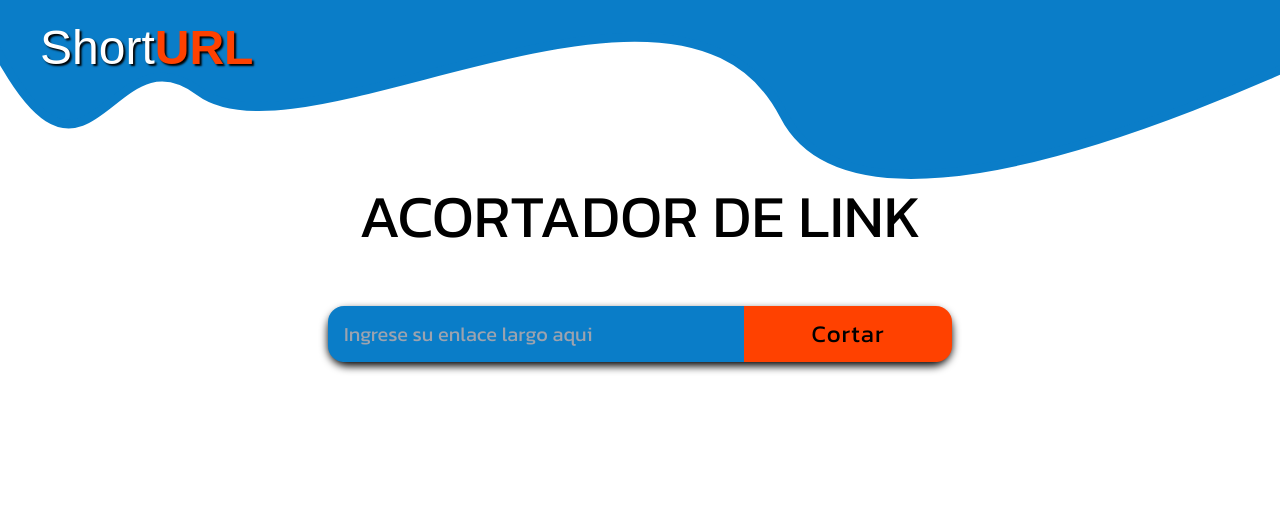
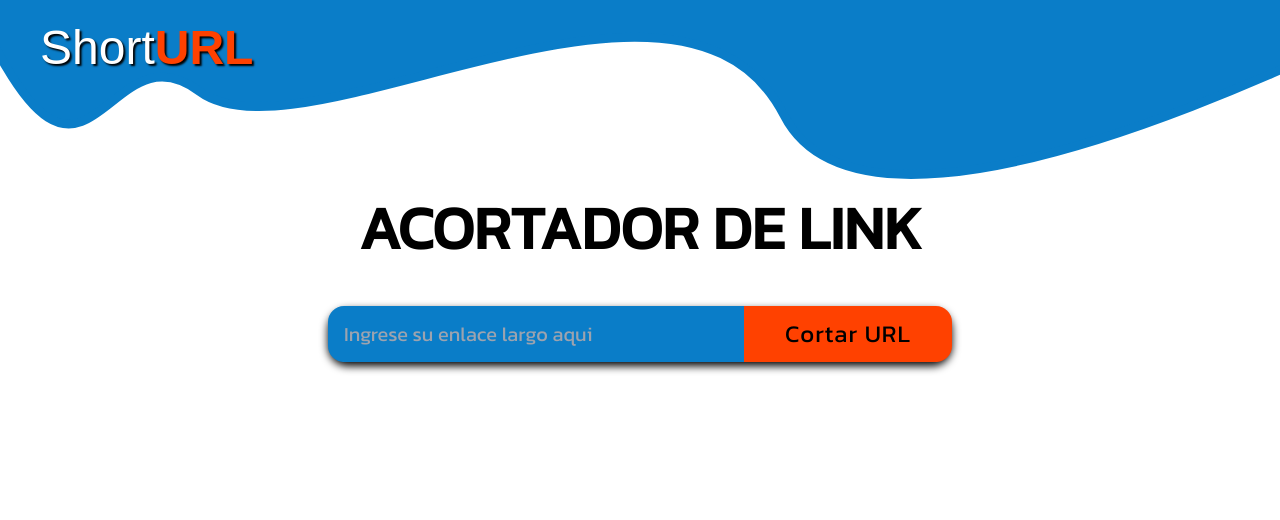
Before and after one commit to Agustin-Gonzalorena/shorturl, a Next.js app: page / in a window 1280 px wide. Shown: the top 520 px of the page. Built offline with nearby package versions, Linux system fonts and the light colour scheme; a web font is replaced by a local one.

Commit message:
Update API route and database connection

```diff
--- a/app/[shortUrl]/page.jsx
+++ b/app/[shortUrl]/page.jsx
@@ -1,4 +1,5 @@
-import { redirectUrl } from "../services";
+import { redirectUrl } from "../db_mySql";
+import { TiWarning } from "react-icons/ti";
 
 async function page({ params }) {
   const { shortUrl } = params;
@@ -6,9 +7,19 @@ async function page({ params }) {
   const result = await redirectUrl(shortUrl);
   if (!result) {
     return (
-      <div>
-        Lo lamento la direccion <strong>shorturl.ar/{shortUrl}</strong> no
-        existe
+      <div className="flex flex-col min-w-64 justify-center items-center gap-2">
+        <TiWarning className="text-8xl text-[#b63232]" />
+        <h2 className="text-7xl mb-4">404</h2>
+        <p className="text-3xl">
+          La direccion{" "}
+          <strong className="font-thin text-[#064E7D]">
+            shorturl.ar/{shortUrl}
+          </strong>{" "}
+          no existe.
+        </p>
+        <a href="/" className="bg-[#FF4100] p-4 rounded-full text-xl mt-5">
+          Visitar ShortUrl.ar
+        </a>
       </div>
     );
   }
--- a/app/api/route.js
+++ b/app/api/route.js
@@ -1,5 +1,5 @@
 import { NextResponse } from "next/server";
-import { insert } from "../services";
+import { insert } from "../db_mySql";
 import { redirect } from "next/navigation";
 
 export async function GET(req) {
@@ -13,6 +13,6 @@ export async function POST(req) {
   if (url.startsWith("http://") || url.startsWith("https://")) {
     url = url.replace(/^https?:\/\//, "");
   }
-  const result = await insert({ url: url });
+  const result = await insert({ url: url.toLowerCase() });
   return NextResponse.json(result);
 }
--- /dev/null
+++ b/app/components/BoxForm/BoxForm.jsx
@@ -0,0 +1,48 @@
+"use client";
+import React, { useState, useRef, useEffect } from "react";
+import styles from "./BoxForm.module.css";
+import FormUrl from "../FormUrl/FormUrl";
+
+const BoxForm = () => {
+  const [info, setInfo] = useState([]);
+  const [urlshort, setUrlshort] = useState("");
+
+  const inputRef = useRef(null);
+
+  const handleInputClick = () => {
+    // Selecciona todo el contenido del campo de entrada
+    inputRef.current.setSelectionRange(0, urlshort.length);
+  };
+  console.log(info);
+  useEffect(() => {
+    setUrlshort("shorturl.ar/" + info.shortUrl);
+  }, [info]);
+  return (
+    <>
+      <div className=" min-h-40 w-full md:w-2/4 flex items-center justify-end p-2 flex-col">
+        <FormUrl setInfo={setInfo} />
+      </div>
+      {info.length != 0 ? (
+        <div className={`${styles.boxResult} w-2/5`}>
+          <div>
+            <p className={styles.show_url_larga}>{info.url}</p>
+            <input
+              className={styles.show_url_corta}
+              type="text"
+              placeholder="hola"
+              readOnly
+              value={urlshort}
+              onClick={handleInputClick}
+              ref={inputRef}
+            />
+          </div>
+          <button className="bg-slate-500">CO</button>
+        </div>
+      ) : (
+        <div></div>
+      )}
+    </>
+  );
+};
+
+export default BoxForm;
--- /dev/null
+++ b/app/components/BoxForm/BoxForm.module.css
@@ -0,0 +1,34 @@
+.boxResult {
+  border: 3px dashed #0a7dc8;
+  border-radius: 10px;
+  padding: 10px;
+  display: flex;
+  justify-content: space-between;
+}
+.boxResult div {
+  width: 80%;
+}
+.boxResult button {
+  width: 15%;
+  border: none;
+  background-color: #0a7dc8;
+  color: #fff;
+  border-radius: 10px;
+  cursor: pointer;
+}
+.show_url_larga {
+  width: 100%;
+  text-wrap: nowrap;
+  overflow: hidden;
+  color: #00000090;
+  padding-left: 10px;
+}
+.show_url_corta {
+  border: 1px solid #0a7dc8;
+  border-radius: 10px;
+  padding-left: 10px;
+  width: 100%;
+}
+.show_url_corta:focus {
+  outline: none;
+}
--- a/app/components/Footer/Footer.jsx
+++ b/app/components/Footer/Footer.jsx
@@ -12,14 +12,14 @@ const Footer = () => {
       </div>
       <div className="text-center mt-5 mb-5 pl-[15%] pr-[15%]">
         <h3 className="font-bold text-xl mb-3">ShortUrl</h3>
-        <p className="text-l text-justify">
+        <p className="text-l">
           Este espacio de <strong>acortamiento de URLs</strong> ha sido creado
           con amor y código para propósitos de práctica en programación.
           <strong> Es 100% funcional</strong>, pero ten en cuenta que se
           proporciona sin garantías.{" "}
           <strong>No me hago responsable del mal uso</strong> que pueda hacerse
           de los enlaces acortados. ¡Disfruta explorando y experimentando con
-          nosotros, pero úsalo con responsabilidad! 🚀
+          nosotros, pero úsalo con responsabilidad!
         </p>
       </div>
       <div className="flex justify-center text-sm pt-3 min-w-full gap-6 md:gap-12 flex-col items-center md:flex-row">
--- a/app/components/FormUrl/FormUrl.jsx
+++ b/app/components/FormUrl/FormUrl.jsx
@@ -1,11 +1,10 @@
 "use client";
 import React, { useState } from "react";
+import styles from "./FormUrl.module.css";
 import { PiWarningCircleBold } from "react-icons/pi";
-import { LuLink } from "react-icons/lu";
 
-const FormUrl = () => {
+const FormUrl = ({ setInfo }) => {
   const [urlSend, setUrlSend] = useState("");
-  const [info, setInfo] = useState([]);
   const [urlAccept, setUrlAccept] = useState("");
   const [btnDisabled, setBtnDisabled] = useState(false);
 
@@ -42,6 +41,7 @@ const FormUrl = () => {
       await response.json().then((data) => {
         setInfo(data);
         setBtnDisabled(false);
+        setUrlSend("");
       });
     } catch (error) {
       console.log(error);
@@ -49,39 +49,35 @@ const FormUrl = () => {
   };
   return (
     <>
-      {info != [] ? (
-        <div>
-          <p>{info.url}</p>
-          <p>{info.shortUrl}</p>
-        </div>
-      ) : (
-        <div></div>
-      )}
-      <form action="POST" onSubmit={handleSubmit} className=" w-full h-14 flex">
+      <form
+        action="POST"
+        onSubmit={handleSubmit}
+        className={`${styles.form} w-full h-14 flex`}
+      >
         <input
           type="text"
           ref={(inputRef) => inputRef && inputRef.focus()}
           name="urlSend"
           value={urlSend}
           onChange={(e) => setUrlSend(e.target.value)}
-          className="bg-[#0A7DC8] w-2/3 h-full rounded-l-2xl text-l md:text-xl text-white font-medium pl-4"
+          className={`${styles.input} bg-[#0A7DC8] w-2/3 h-full rounded-l-2xl text-l md:text-xl text-white font-medium pl-4`}
           autoComplete="off"
           placeholder="Ingrese su enlace largo aqui"
         />
         {btnDisabled ? (
           <button
-            className="bg-[#FF4100] w-1/3 h-full rounded-r-2xl text-xl font-medium md:text-2xl hover:text-white"
+            className={`${styles.btn} bg-[#FF4100] w-1/3 h-full rounded-r-2xl text-xl font-medium md:text-2xl hover:text-white`}
             type="Submit"
             disabled
           >
-            Cortar <LuLink />
+            Cortar
           </button>
         ) : (
           <button
-            className="bg-[#FF4100] w-1/3 h-full rounded-r-2xl text-xl font-medium md:text-2xl hover:text-white"
+            className={`${styles.btn} bg-[#FF4100] w-1/3 h-full rounded-r-2xl text-xl font-medium md:text-2xl hover:text-white`}
             type="Submit"
           >
-            Cortar
+            Cortar URL
           </button>
         )}
       </form>
--- /dev/null
+++ b/app/components/FormUrl/FormUrl.module.css
@@ -0,0 +1,30 @@
+.btn:disabled {
+  cursor: not-allowed;
+  opacity: 0.5;
+}
+.btn:disabled:hover {
+  box-shadow: none;
+}
+.btn {
+  border: none;
+  letter-spacing: 1px;
+  cursor: pointer;
+  -webkit-transition: ease-out 0.4s;
+  -moz-transition: ease-out 0.4s;
+  transition: ease-out 0.5s;
+}
+
+.btn:hover {
+  box-shadow: inset 400px 0 0 0 #000000;
+  border: none;
+}
+.form {
+  box-shadow: 0 4px 8px #000;
+  border-radius: 20px;
+}
+.input {
+  background-color: #0a7dc8;
+}
+.input:focus {
+  outline: none;
+}
--- a/app/components/Header/Header.jsx
+++ b/app/components/Header/Header.jsx
@@ -2,13 +2,20 @@ import { logoFont } from "../../fonts";
 import styles from "./Header.module.css";
 const Header = () => {
   return (
+    <>
+      <div className="contain-curve"></div>
       <header
         className={` h-auto p-6  text-4xl flex justify-center md:text-5xl md:pl-10 md:block`}
       >
-      <h1 className={`${logoFont.className} , ${styles.title} ,  text-white`}>
+        <h1
+          className={`${logoFont.className} ${styles.title} text-white w-fit`}
+        >
+          <a href="/">
             Short<strong className="text-[#FF4100]">URL</strong>
+          </a>
         </h1>
       </header>
+    </>
   );
 };
 
--- a/app/globals.css
+++ b/app/globals.css
@@ -13,34 +13,14 @@
   width: 100%;
   z-index: -1;
 }
-button:disabled {
-  cursor: not-allowed;
-  opacity: 0.5;
-}
-button {
-  border: none;
-  border-radius: 0px;
-  font-size: 14px;
-  letter-spacing: 1px;
-  cursor: pointer;
-  -webkit-transition: ease-out 0.4s;
-  -moz-transition: ease-out 0.4s;
-  transition: ease-out 0.5s;
-}
-
-button:hover {
-  box-shadow: inset 400px 0 0 0 #000000;
-  border: none;
-}
-form {
-  box-shadow: 0 4px 8px #000;
-  border-radius: 20px;
-}
-input:focus {
-  outline: none;
+p {
+  text-wrap: balance;
 }
 @media screen and (max-width: 768px) {
   .contain-curve {
     height: 45vw;
   }
+  p {
+    text-align: start;
+  }
 }
--- a/app/layout.js
+++ b/app/layout.js
@@ -1,17 +1,25 @@
-import { Inter } from 'next/font/google'
-import './globals.css'
-
-const inter = Inter({ subsets: ['latin'] })
+import "./globals.css";
+import Header from "./components/Header/Header";
+import Footer from "./components/Footer/Footer";
+import { textFont } from "./fonts";
 
 export const metadata = {
-  title: 'Create Next App',
-  description: 'Generated by create next app',
-}
+  title: "Create Next App",
+  description: "Generated by create next app",
+};
 
 export default function RootLayout({ children }) {
   return (
     <html lang="en">
-      <body className={inter.className}>{children}</body>
+      <body className={textFont.className}>
+        <Header />
+        <main
+          className={`min-w-wh min-h-[80vh] flex flex-col justify-start items-center pt-16 md:pt-[8%] font-extrabold`}
+        >
+          {children}
+        </main>
+        <Footer />
+      </body>
     </html>
-  )
+  );
 }
--- a/app/page.js
+++ b/app/page.js
@@ -1,7 +1,4 @@
-import Footer from "./components/Footer/Footer";
-import Header from "./components/Header/Header";
-import FormUrl from "./components/FormUrl/FormUrl";
-import { textFont } from "./fonts";
+import BoxForm from "./components/BoxForm/BoxForm";
 
 export const metadata = {
   title: "Acortador URL- ShortURL",
@@ -10,17 +7,8 @@ export const metadata = {
 export default function Home() {
   return (
     <>
-      <Header />
-      <div className="contain-curve"></div>
-      <main
-        className={` ${textFont.className} ,bg-slate-500 min-w-wh min-h-screen flex flex-col justify-start items-center pt-16 md:pt-[7%] font-extrabold`}
-      >
-        <h1 className="text-4xl md:text-6xl">ACORTADOR DE LINK</h1>
-        <div className=" min-h-56 w-full md:w-2/4 flex items-center justify-center p-2 flex-col">
-          <FormUrl />
-        </div>
-      </main>
-      <Footer />
+      <h1 className="text-4xl md:text-6xl">ACORTADOR DE LINK</h1>
+      <BoxForm />
     </>
   );
 }
```
Also changed, not shown: app/db_mySql.js (renamed from app/services.js). Lines whose indentation alone changed are shown as unchanged.
